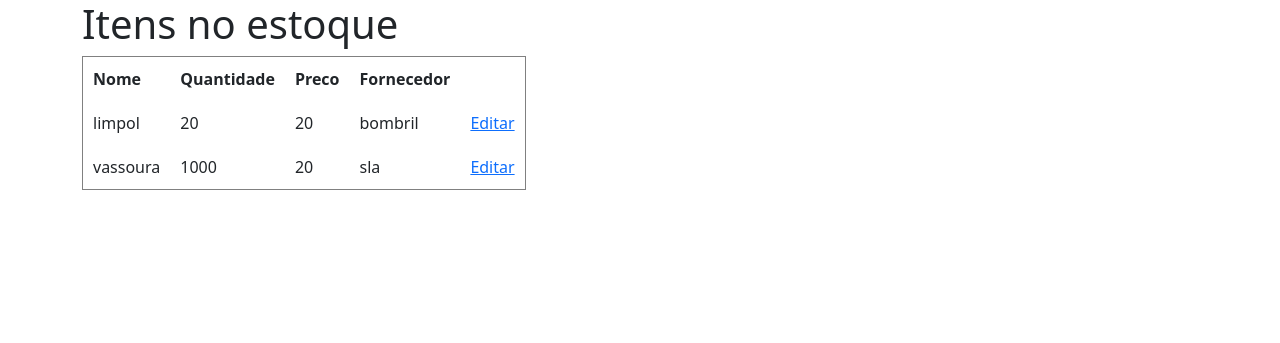
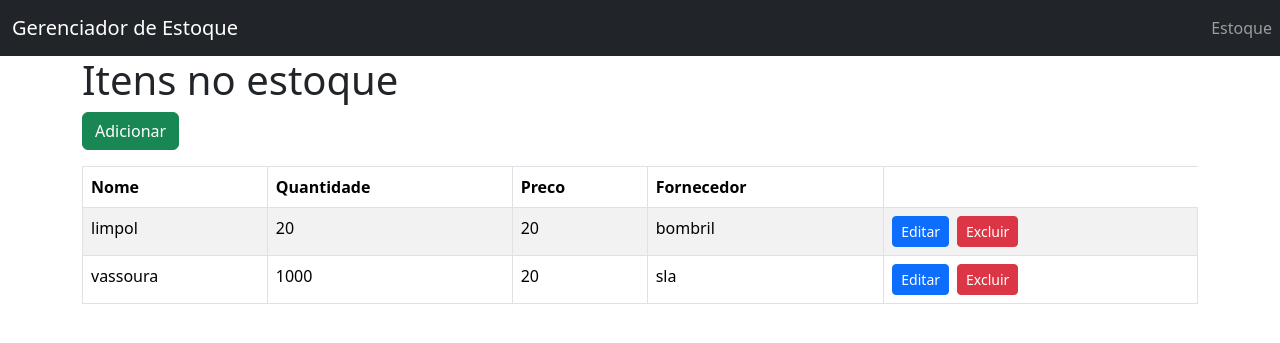
Before and after one commit to asafe-fernandes/stockManager, a Django app: page /items/ in a window 1280 px wide. Shown: the top 343 px of the page. Run offline with Django 5.2, Linux system fonts and the light colour scheme; data comes from the database, SQL or seed files in the repository; both versions use the stored data as it was after the commit.

Commit message:
created delete view and add styles to html

```diff
--- a/stockManager/stockManagerApp/forms.py
+++ b/stockManager/stockManagerApp/forms.py
@@ -9,3 +9,5 @@ class ItemForm(forms.ModelForm):
 
     def __init__(self, *args, **kwargs):
         super(ItemForm, self).__init__(*args, **kwargs)
+        for field in self.fields.values():
+            field.widget.attrs.update({'class': 'form-control'})
--- a/stockManager/stockManagerApp/templates/base.html
+++ b/stockManager/stockManagerApp/templates/base.html
@@ -4,13 +4,22 @@
         <meta charset="UTF-8">
         <meta name="viewport" content="width=device-width, initial-scale=1">
         <title>{% block title %}Django{% endblock %}</title>
-        <link
-            href="https://cdn.jsdelivr.net/npm/bootstrap@5.3.5/dist/css/bootstrap.min.css"
-            rel="stylesheet"
-            integrity="sha384-SgOJa3DmI69IUzQ2PVdRZhwQ+dy64/BUtbMJw1MZ8t5HZApcHrRKUc4W0kG879m7"
-            crossorigin="anonymous">
+        <link href="https://cdn.jsdelivr.net/npm/bootstrap@5.3.5/dist/css/bootstrap.min.css" rel="stylesheet" integrity="sha384-SgOJa3DmI69IUzQ2PVdRZhwQ+dy64/BUtbMJw1MZ8t5HZApcHrRKUc4W0kG879m7" crossorigin="anonymous">
+        <script src="https://cdn.jsdelivr.net/npm/bootstrap@5.3.5/dist/js/bootstrap.bundle.min.js" integrity="sha384-k6d4wzSIapyDyv1kpU366/PK5hCdSbCRGRCMv+eplOQJWyd1fbcAu9OCUj5zNLiq" crossorigin="anonymous"></script>
     </head>
     <body>
+        <nav class="navbar navbar-expand-lg navbar-dark bg-dark">
+            <div class="container">
+                <a class="navbar-brand" href="{% url 'home' %}">Gerenciador de Estoque</a>
+            </div>
+                    <div class="collapse navbar-collapse" id="navbarMenu">
+            <ul class="navbar-nav ms-auto">
+                <li class="nav-item">
+                    <a class="nav-link" href="{% url 'itens' %}">Estoque</a>
+                </li>
+            </ul>
+        </div>
+        </nav>
         <div class="container">{% block content %} {% endblock %}</div>
     </body>
 </html>
--- a/stockManager/stockManagerApp/templates/items.html
+++ b/stockManager/stockManagerApp/templates/items.html
@@ -1,7 +1,8 @@
 {% extends "base.html" %} {% block content %}
 <h1>Itens no estoque</h1>
+<a href="{% url 'createItem' %}" class="btn btn-success mb-3">Adicionar</a>
 {% if items %}
-    <table border="1" cellpadding="10" cellspacing="0">
+    <table class="table table-bordered table-striped table-hover w-100">
         <thead>
             <tr>
                 <th>Nome</th>
@@ -18,7 +19,32 @@
                 <td>{{ item.price }}</td>
                 <td>{{ item.vendorName }}</td>
                 <td>
-                    <a href="{% url 'editItem' item.id %}">Editar</a>
+                    <div class="d-flex gap-2">
+                        <a href="{% url 'editItem' item.id %}" class="btn btn-sm btn-primary">Editar</a>
+                        <button class="btn btn-sm btn-danger" data-bs-toggle="modal" data-bs-target="#confirmDeleteModal{{ item.id }}">
+                         Excluir
+                        </button>
+                    </div>
+                    <div class="modal fade" id="confirmDeleteModal{{ item.id }}" tabindex="-1" aria-labelledby="modalLabel{{ item.id }}" aria-hidden="true">
+                        <div class="modal-dialog">
+                            <div class="modal-content">
+                                <form method="post" action="{% url 'deleteItem' item.id %}">
+                                    {% csrf_token %}
+                                    <div class="modal-header">
+                                        <h5 class="modal-title" id="modalLabel{{ item.id }}">Confirmar Exclusão</h5>
+                                        <button type="button" class="btn-close" data-bs-dismiss="modal" aria-label="Fechar"></button>
+                                    </div>
+                                    <div class="modal-body">
+                                        Tem certeza que deseja excluir o item <strong>{{ item.name }}</strong>?
+                                    </div>
+                                    <div class="modal-footer">
+                                        <button type="button" class="btn btn-secondary" data-bs-dismiss="modal">Cancelar</button>
+                                        <button type="submit" class="btn btn-danger">Sim, excluir</button>
+                                    </div>
+                                </form>
+                            </div>
+                        </div>
+                    </div>
                 </td>
             </tr>
             {% endfor %}
--- a/stockManager/stockManagerApp/templates/partials/form_base.html
+++ b/stockManager/stockManagerApp/templates/partials/form_base.html
@@ -2,6 +2,6 @@
     <form method="POST">
         {% csrf_token %}
         {{ form.as_p }}
-        <button type="submit">Salvar</button>
+        <button type="submit" class=" btn btn-primary">Salvar</button>
     </form>
 </div>
--- a/stockManager/stockManagerApp/urls.py
+++ b/stockManager/stockManagerApp/urls.py
@@ -6,4 +6,5 @@ urlpatterns = [
     path("items/", views.items, name="itens"),
     path("items/add", views.createItem, name="createItem"),
     path("items/edit/<int:id>/", views.editItem, name="editItem"),
+    path("items/delete/<int:id>/", views.deleteItem, name="deleteItem")
 ]
--- a/stockManager/stockManagerApp/views.py
+++ b/stockManager/stockManagerApp/views.py
@@ -33,3 +33,11 @@ def editItem(request, id):
     else:
         form = ItemForm(instance=item)
     return render(request, "edit_item.html", {"form": form, "edit": True})
+
+
+def deleteItem(request, id):
+    item = Item.objects.get(id=id)
+    if request.method == "POST":
+        item.delete()
+        return redirect('itens')
+    return redirect('itens')
```
Also changed, not shown: stockManager/db.sqlite3.
